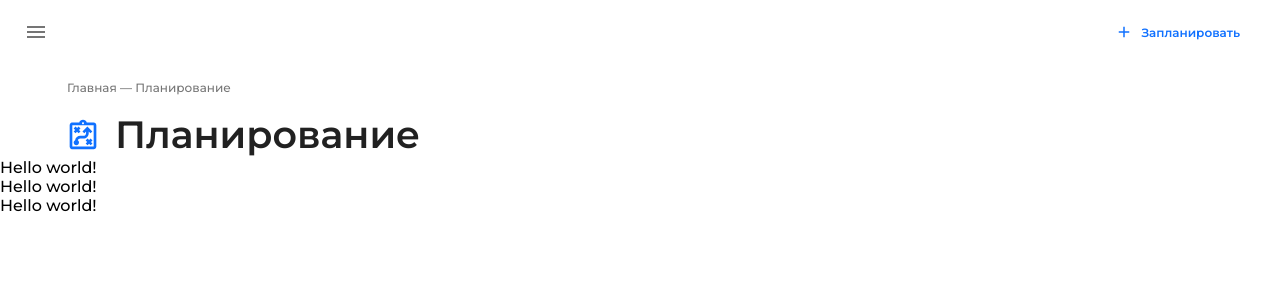
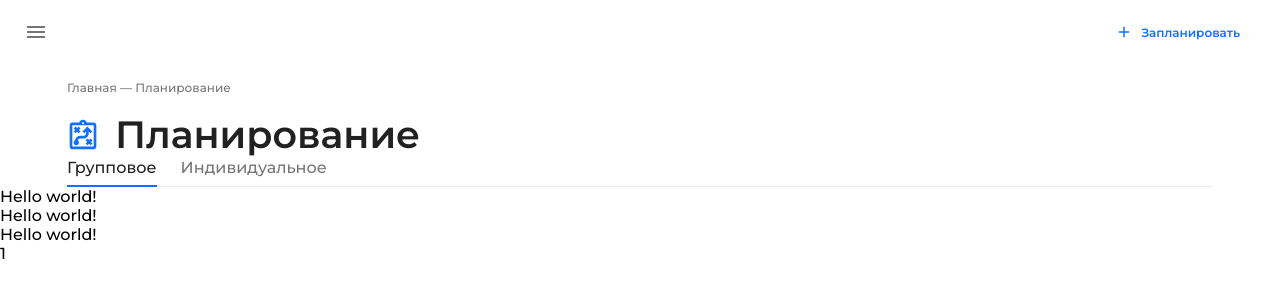
Before and after one commit to Evgeniy638/head-of-trainers, an Angular app: page / in a window 1280 px wide. Shown: the top 300 px of the page. Built offline with nearby package versions, Linux system fonts and the light colour scheme.

Commit message:
added tabs

```diff
--- a/src/app/app.component.html
+++ b/src/app/app.component.html
@@ -23,8 +23,15 @@
     [rightMobile]="headerRightMobile"
   ></app-header>
 
-
+  <div class="container">
+    <app-tabs
+      [dataTabs]="dataTabs"
+      [activeTabId]="activeTabId"
+      (onChangeActiveTab)="onChangeTabId($event)"
+    ></app-tabs>
+  </div>
   Hello world!<br>
   Hello world!<br>
   Hello world!<br>
+  {{ activeTabId }}
 </div>
--- a/src/app/app.component.ts
+++ b/src/app/app.component.ts
@@ -1,5 +1,6 @@
 import {Component, HostListener} from '@angular/core';
 import {IBreadcrumb} from "./breadcrumbs/breadcrumbs.component";
+import {ITab, typeTabId} from "./tabs/tabs.component";
 
 @Component({
   selector: 'app-root',
@@ -22,6 +23,21 @@ export class AppComponent {
 
   isScroll:boolean = false;
 
+  activeTabId: typeTabId = 1;
+  onChangeTabId(id: typeTabId) {
+    this.activeTabId = id;
+  }
+  dataTabs: ITab[] = [
+    {
+      id: 1,
+      text: "Групповое"
+    },
+    {
+      id: 2,
+      text: "Индивидуальное"
+    }
+  ];
+
   @HostListener('window:scroll', ['$event'])
   onScroll() {
     this.isScroll = window.pageYOffset > 0;
--- a/src/app/app.module.ts
+++ b/src/app/app.module.ts
@@ -6,13 +6,15 @@ import { AppComponent } from './app.component';
 import { HeaderComponent } from './header/header.component';
 import { ButtonComponent } from './button/button.component';
 import { BreadcrumbsComponent } from './breadcrumbs/breadcrumbs.component';
+import { TabsComponent } from './tabs/tabs.component';
 
 @NgModule({
   declarations: [
     AppComponent,
     HeaderComponent,
     ButtonComponent,
-    BreadcrumbsComponent
+    BreadcrumbsComponent,
+    TabsComponent
   ],
   imports: [
     BrowserModule,
--- /dev/null
+++ b/src/app/tabs/tabs.component.html
@@ -0,0 +1,18 @@
+<div class="app-tabs">
+  <div class="app-tabs__list">
+    <div
+      *ngFor="let tab of dataTabs"
+      class="app-tabs__tab"
+      [ngClass]="{
+        'app-tabs__tab_active': tab.id === activeTabId
+      }"
+      (click)="onClick(tab.id)"
+    >
+      {{ tab.text }}
+    </div>
+  </div>
+
+  <div class="app-tabs__divider">
+    <div class="divider"></div>
+  </div>
+</div>
--- /dev/null
+++ b/src/app/tabs/tabs.component.scss
@@ -0,0 +1,21 @@
+.app-tabs {
+  &__list {
+    display: flex;
+  }
+
+  &__tab {
+    color: var(--ligth-theme-secondary);
+    margin-right: 24px;
+    cursor: pointer;
+    padding-bottom: 8px;
+
+    &_active {
+      color: var(--primary-black);
+      border-bottom: 2px solid var(--primary-blue);
+    }
+  }
+
+  &__divider {
+    margin-top: -1px;
+  }
+}
--- /dev/null
+++ b/src/app/tabs/tabs.component.ts
@@ -0,0 +1,29 @@
+import {Component, EventEmitter, Input, OnInit, Output} from '@angular/core';
+
+export type typeTabId = string | number;
+
+export interface ITab {
+  id: typeTabId,
+  text: string
+}
+
+@Component({
+  selector: 'app-tabs',
+  templateUrl: './tabs.component.html',
+  styleUrls: ['./tabs.component.scss']
+})
+export class TabsComponent implements OnInit {
+  @Input() dataTabs: ITab[] = [];
+  @Output() onChangeActiveTab = new EventEmitter<typeTabId>();
+  @Input() activeTabId: typeTabId = '';
+
+  onClick(id: typeTabId) {
+    this.onChangeActiveTab.emit(id);
+  }
+
+  constructor() { }
+
+  ngOnInit(): void {
+  }
+
+}
--- a/src/styles.scss
+++ b/src/styles.scss
@@ -2,6 +2,7 @@
 @import url('https://fonts.googleapis.com/css2?family=Montserrat:wght@500;600&display=swap');
 
 @import "styles/container";
+@import "styles/divider";
 
 * {
   padding: 0;
--- /dev/null
+++ b/src/styles/divider.scss
@@ -0,0 +1,4 @@
+.divider {
+  background: rgba(0, 0, 0, 0.08);
+  height: 1px;
+}
```
Also changed, not shown: 1 other file (tests, documents, lock files or other folders).
